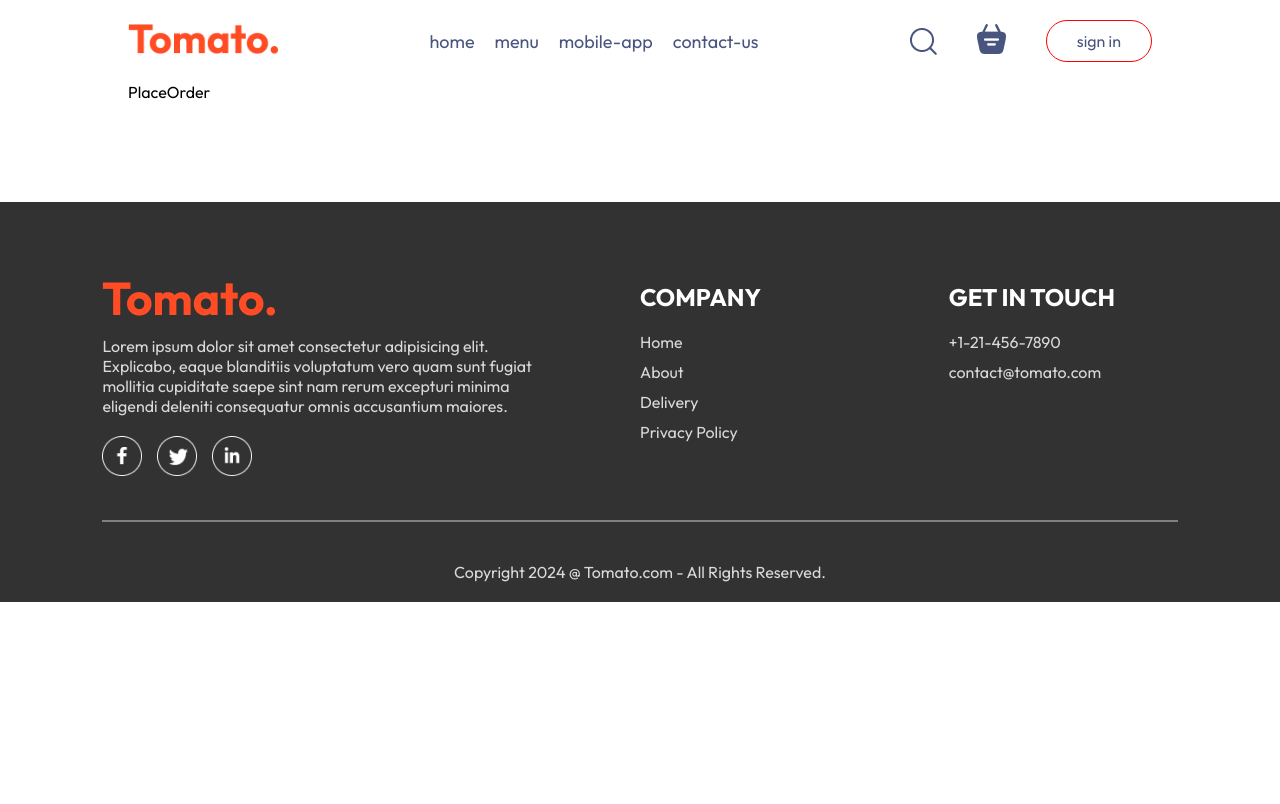
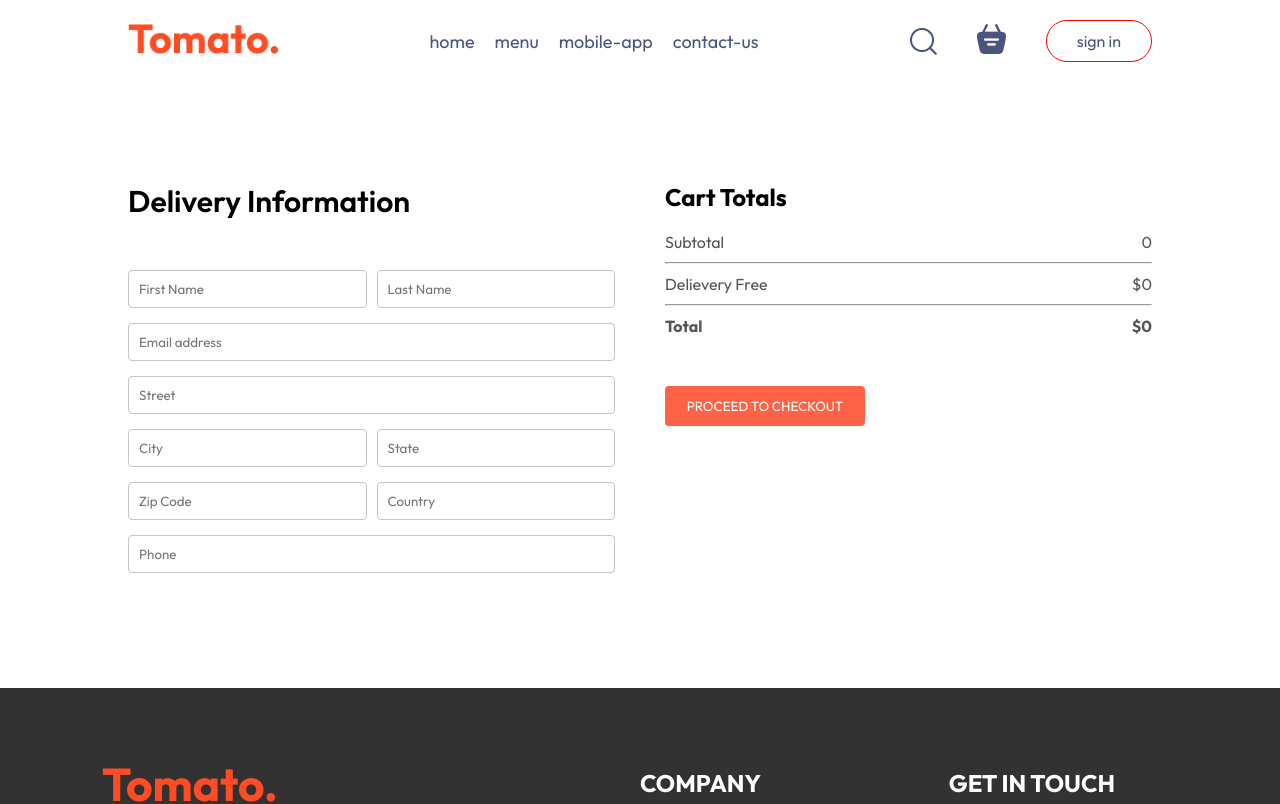
Before and after one commit to VedantShreeyansh/Food-Delivery-Frontend, a React (Vite) app: page /order in a window 1280 px wide. Shown: the top 804 px of the page. Built offline with nearby package versions, Linux system fonts and the light colour scheme.

Commit message:
Frontend Part Done

```diff
--- a/src/pages/Cart/Cart.jsx
+++ b/src/pages/Cart/Cart.jsx
@@ -1,10 +1,14 @@
 import { useContext } from 'react';
 import './Cart.css';
 import { StoreContext } from "../../context/StoreContext";
+import { useNavigate } from 'react-router-dom';
 
 const Cart = () => {
 
   const {cartItems, food_list, removeFromCart, getTotalCartAmount} = useContext(StoreContext);
+
+  const navigate = useNavigate();
+
 
   return (
     <div className="cart">
@@ -48,15 +52,15 @@
              <hr />
              <div className="cart-total-details">
                 <p>Delievery Free</p>
-                <p>${2}</p>
+                <p>${getTotalCartAmount()===0?0:2}</p>
              </div>
              <hr />
              <div className="cart-total-details">
                  <b>Total</b>
-                 <b>{getTotalCartAmount()+2}</b>
+                 <b>${getTotalCartAmount()===0?0:getTotalCartAmount()+2}</b>
              </div>
           </div>
-          <button>PROCEED TO CHECKOUT</button>
+          <button onClick={()=>navigate("/order")}>PROCEED TO CHECKOUT</button>
         </div>
           <div className="cart-promocode">
             <div>
--- a/src/pages/PlaceOrder/PlaceOrder.css
+++ b/src/pages/PlaceOrder/PlaceOrder.css
@@ -0,0 +1,41 @@
+.place-order{
+    display: flex;
+    align-items: start;
+    justify-content: space-between;
+    gap: 50px;
+    margin-top: 100px;
+}
+
+.place-order-left {
+    width: 100%;
+    max-width: max(30%,500px);
+}
+
+.place-order-left .title{
+    font-size: 30px;
+    font-weight: 600;
+    margin-bottom: 50px;
+}
+
+.place-order-left input{
+    margin-bottom: 15px;
+    width: 100%;
+    padding: 10px;
+    border: 1px solid #c5c5c5;
+    border-radius: 4px;
+    outline-color: tomato;
+}
+
+.place-order-left .multi-fields{
+    display: flex;
+    gap: 10px;
+}
+
+.place-order-right{
+    width: 100%;
+    max-width: max(40%, 500px);
+}
+
+.place-order .cart-total button{
+    margin-top: 30px;
+}
--- a/src/pages/PlaceOrder/PlaceOrder.jsx
+++ b/src/pages/PlaceOrder/PlaceOrder.jsx
@@ -1,9 +1,54 @@
-import React from 'react'
+import React, {useContext} from 'react'
 import "./PlaceOrder.css";
+import { StoreContext } from '../../context/StoreContext';
 
 const PlaceOrder = () => {
+
+  const { getTotalCartAmount} = useContext(StoreContext);
+
   return (
-    <div>PlaceOrder</div>
+    <form className="place-order">
+      <div className="place-order-left">
+         <p className="title">Delivery Information</p>
+         <div className="multi-fields">
+          <input type="text" placeholder="First Name" />
+          <input type="text" placeholder="Last Name" />
+         </div>
+         <input type="email" placeholder="Email address" />
+         <input type="text" placeholder="Street" />
+         <div className="multi-fields">
+          <input type="text" placeholder="City" />
+          <input type="text" placeholder="State" />
+         </div>
+          <div className="multi-fields">
+          <input type="text" placeholder="Zip Code" />
+          <input type="text" placeholder="Country" />
+         </div>
+         <input type="text" placeholder="Phone" />
+      </div>
+      <div className="place-order-right">
+           <div className="cart-total">
+          <h2>Cart Totals</h2>
+            <div>
+             <div className="cart-total-details">
+                <p>Subtotal</p>
+                <p>{getTotalCartAmount()}</p>
+             </div>
+             <hr />
+             <div className="cart-total-details">
+                <p>Delievery Free</p>
+                <p>${getTotalCartAmount()===0?0:2}</p>
+             </div>
+             <hr />
+             <div className="cart-total-details">
+                 <b>Total</b>
+                 <b>${getTotalCartAmount()===0?0:getTotalCartAmount()+2}</b>
+             </div>
+          </div>
+          <button onClick={()=>navigate("/order")}>PROCEED TO CHECKOUT</button>
+        </div>
+      </div>
+    </form>
   )
 }
 
```
